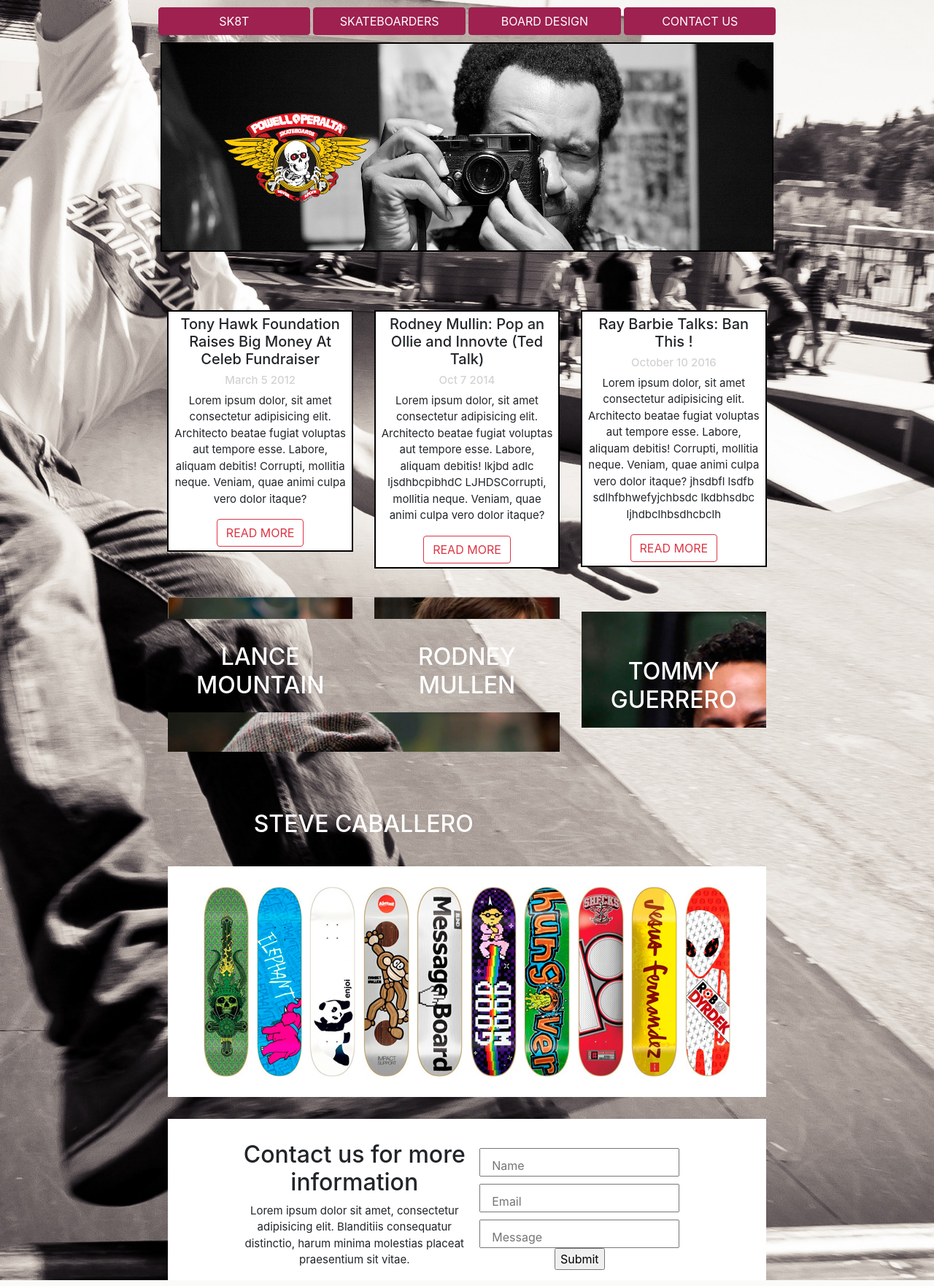
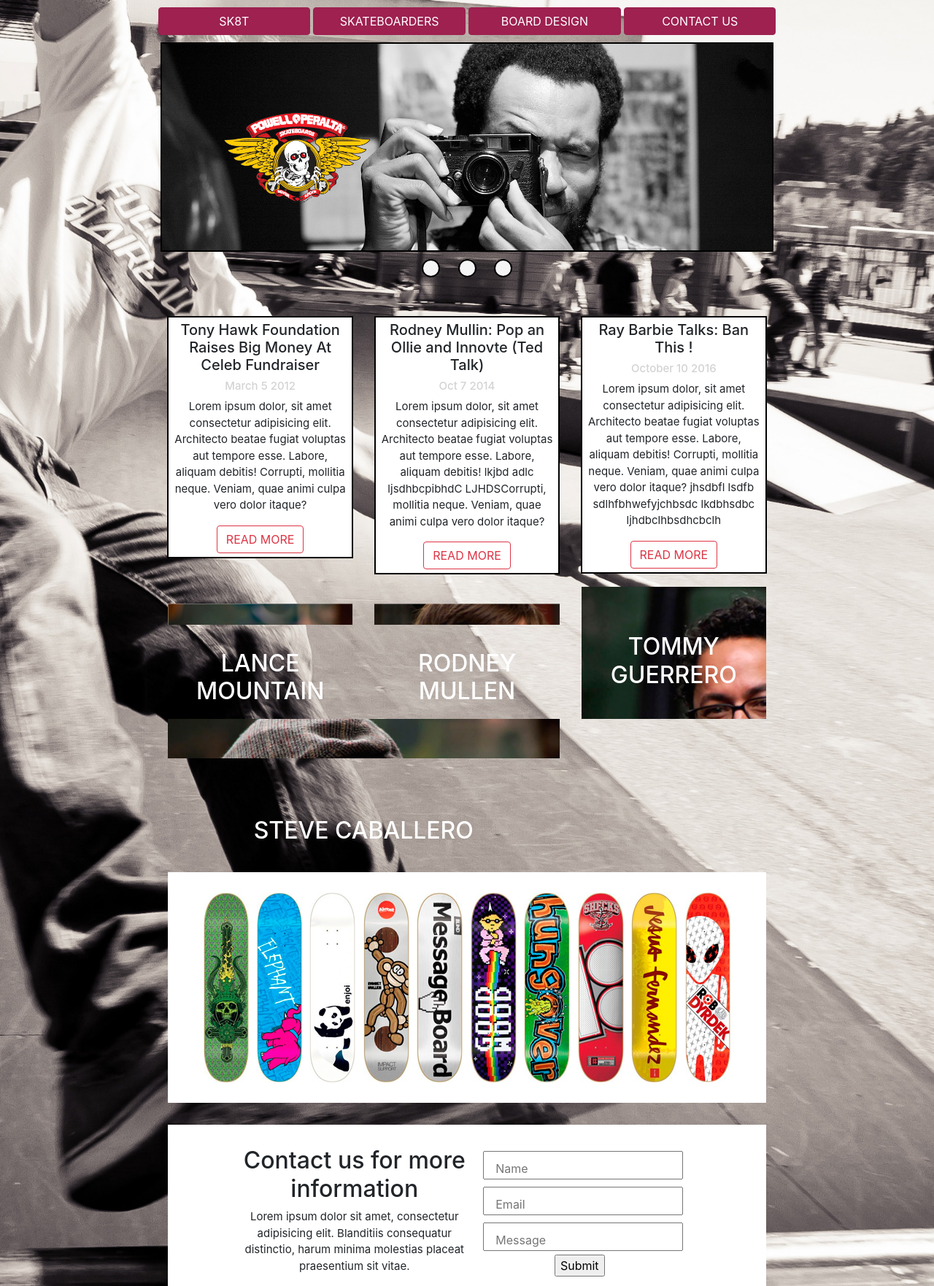
Before and after one commit to ChristinaDRoberts/skate, a Flask app: page / in a window 1280 px wide. Shown: the whole page at 73% size. Run offline with Flask 2, Linux system fonts and the light colour scheme; some libraries are stand-ins or nearby versions.

Commit message:
made span dots, in a row, fixed some spacing etc

```diff
--- a/static/styles.css
+++ b/static/styles.css
@@ -128,7 +128,6 @@ header{
 }
 
 .three{
-
     text-align: center;
     padding:0;
 }
@@ -190,7 +189,7 @@ p{
 
 .input{
     padding-top:10px;
-    margin: 5 px;
+    margin: 5px;
 }
 
 
@@ -241,7 +240,7 @@ p{
 
 
 .col-md-4{
-    margin-top: 7%;
+    margin-top: 2%;
 }
 
 .col-md-6{
@@ -251,3 +250,20 @@ p{
 .contact-us{
     margin-top: 20px;
 }
+
+.dot {
+  height: 25px;
+  width: 25px;
+    border: 2px solid black;
+  background-color: whitesmoke;
+  border-radius: 50%;
+  display: inline-block;
+    z-index:3;
+    text-align: center;
+    margin: 10px;
+
+}
+
+.articles{
+    margin-top: 0;
+}
--- a/templates/index.html
+++ b/templates/index.html
@@ -31,10 +31,16 @@
                 </section>
             </header>
 
-            <!--<section class="three-dots"> PUT THREE DOTS HERE </section>-->
+            <div class="row justify-content-md-center">
+                <div class="col-3">
+                    <span class="dot"></span>
+                    <span class="dot"></span>
+                    <span class="dot"></span>
+                </div>
+            </div>
 
             <div class="col-md-12 three-boxes">
-                 <div class="row">
+                 <div class="row articles">
 
 
                   <div class="col-md-4 three first">
```
